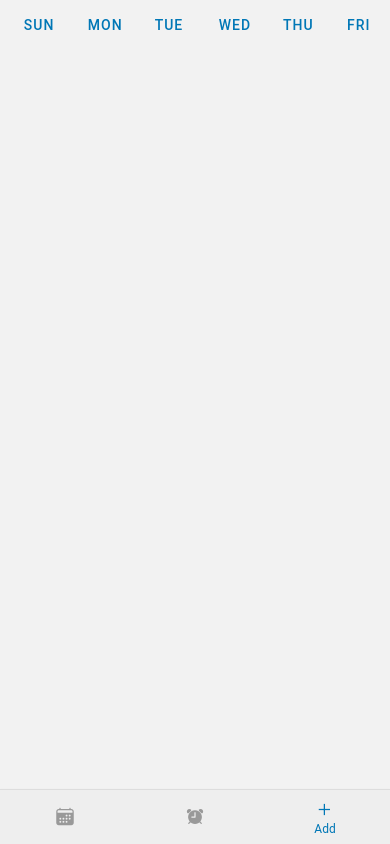
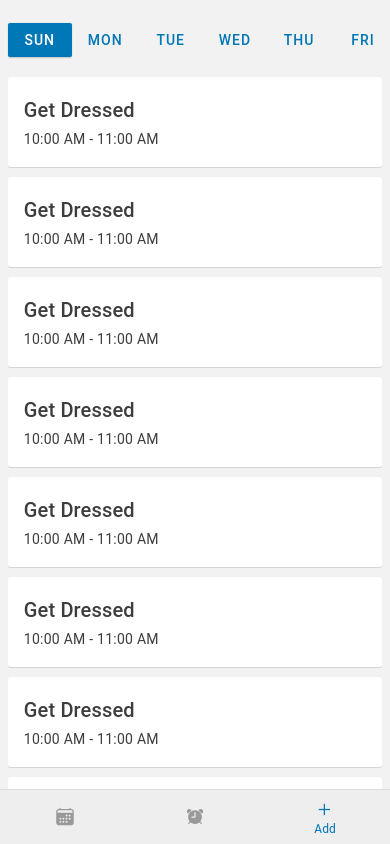
Before and after one commit to malee31/Ready-Set-Go-App, a React Native app: screen /Add in a window 390 px wide. Built offline with nearby package versions, Linux system fonts and the light colour scheme.

Commit message:
defgdzfs

```diff
--- a/src/pages/Add.js
+++ b/src/pages/Add.js
@@ -1,37 +1,118 @@
-import React from "react";
-import { Text, View } from "react-native";
-import { Button } from "react-native-paper";
+import React, { useState } from "react";
+import { Text, View, FlatList, ScrollView } from "react-native";
+import { Button, Card, Paragraph, Title } from "react-native-paper";
 import Screen from "../components/Screen";
 
 export default function Add({ navigation }) {
-	// const [tasks, setTasks] = {[
-	// 	{
-	// 		task: "Get Dressed",
-	// 		startTime: "",
-	// 		endTime: ""
-	// 	},
-	// 	{
-	// 		task: "Get Dressed",
-	// 		startTime: "",
-	// 		endTime: ""
-	// 	},
+	const [tasks, setTasks] = useState([
+		{
+			task: "Get Dressed",
+			startTime: "10:00 AM",
+			endTime: "11:00 AM"
+		},
+		{
+			task: "Get Dressed",
+			startTime: "10:00 AM",
+			endTime: "11:00 AM"
+		},
+		{
+			task: "Get Dressed",
+			startTime: "10:00 AM",
+			endTime: "11:00 AM"
+		},
+		{
+			task: "Get Dressed",
+			startTime: "10:00 AM",
+			endTime: "11:00 AM"
+		},
+		{
+			task: "Get Dressed",
+			startTime: "10:00 AM",
+			endTime: "11:00 AM"
+		},
+		{
+			task: "Get Dressed",
+			startTime: "10:00 AM",
+			endTime: "11:00 AM"
+		},
+		{
+			task: "Get Dressed",
+			startTime: "10:00 AM",
+			endTime: "11:00 AM"
+		},
+		{
+			task: "Get Dressed",
+			startTime: "10:00 AM",
+			endTime: "11:00 AM"
+		},
+		{
+			task: "Get Dressed",
+			startTime: "10:00 AM",
+			endTime: "11:00 AM"
+		},
+		{
+			task: "Get Dressed",
+			startTime: "10:00 AM",
+			endTime: "11:00 AM"
+		},
+		{
+			task: "Get Dressed",
+			startTime: "10:00 AM",
+			endTime: "11:00 AM"
+		},
+		{
+			task: "Get Dressed",
+			startTime: "10:00 AM",
+			endTime: "11:00 AM"
+		},
+		{
+			task: "Get Dressed",
+			startTime: "10:00 AM",
+			endTime: "11:00 AM"
+		},
+		{
+			task: "Get Dressed",
+			startTime: "10:00 AM",
+			endTime: "11:00 AM"
+		},
 
-	// ]};
+	]);
+
+
+	// 0-6 means sun-sat
+	const [daySelect, setDaySelect] = useState(0);
 
 	return (
 		<Screen>
-			<View style={{ display: "flex", flexDirection: "column", alignContent: "space-around"}}>
+			<View style={{ display: "flex", flexDirection: "column", alignContent: "space-around", marginTop: "4%"}}>
 				<View style={{display: "flex", flexDirection: "row", justifyContent: "space-between"}}>
-					<Button style={{ display: "inline-block" }}>Sun</Button>
-					<Button style={{ display: "inline-block" }}>Mon</Button>
-					<Button style={{ display: "inline-block" }}>Tue</Button>
-					<Button style={{ display: "inline-block" }}>Wed</Button>
-					<Button style={{ display: "inline-block" }}>Thu</Button>
-					<Button style={{ display: "inline-block" }}>Fri</Button>
-					<Button style={{ display: "inline-block" }}>Sat</Button>
+					<Button mode={daySelect==0?"contained":"text"} onPress={ () => { setDaySelect(0)}}>Sun</Button>
+					<Button mode={daySelect==1?"contained":"text"} onPress={ () => { setDaySelect(1)}}>Mon</Button>
+					<Button mode={daySelect==2?"contained":"text"} onPress={ () => { setDaySelect(2)}}>Tue</Button>
+					<Button mode={daySelect==3?"contained":"text"} onPress={ () => { setDaySelect(3)}}>Wed</Button>
+					<Button mode={daySelect==4?"contained":"text"} onPress={ () => { setDaySelect(4)}}>Thu</Button>
+					<Button mode={daySelect==5?"contained":"text"} onPress={ () => { setDaySelect(5)}}>Fri</Button>
+					<Button mode={daySelect==6?"contained":"text"} onPress={ () => { setDaySelect(6)}}>Sat</Button>
 				</View>
 			</View>
-			{/* <View></View> */}
+			<View style={{paddingTop: 10}}>
+			<ScrollView style={{ flex : 1, flexGrow: 1}}>
+				<FlatList
+
+					data={tasks}
+					// keyExtractor={(item) => item.id}
+					renderItem={({ item }) => (
+						<Card style={{marginTop: 10}}>
+							<Card.Content>
+								<Title>{item.task}</Title>
+								<Paragraph>{item.startTime} - {item.endTime}</Paragraph>
+							</Card.Content>
+						</Card>
+					)}
+				/>
+			</ScrollView>
+
+			</View>
 		</Screen>
 	);
 };
```
